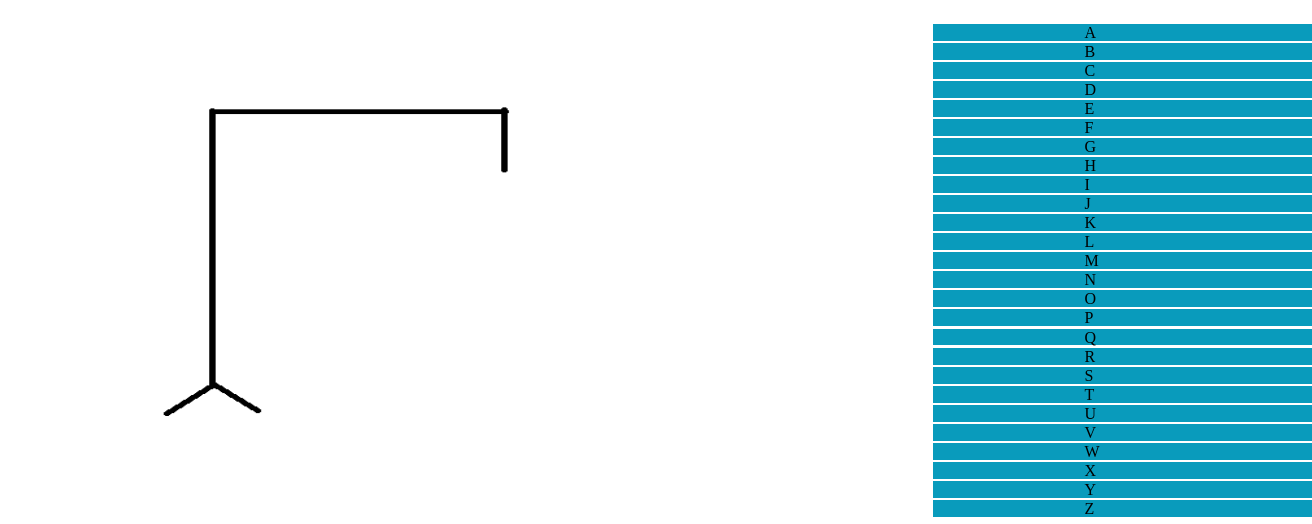
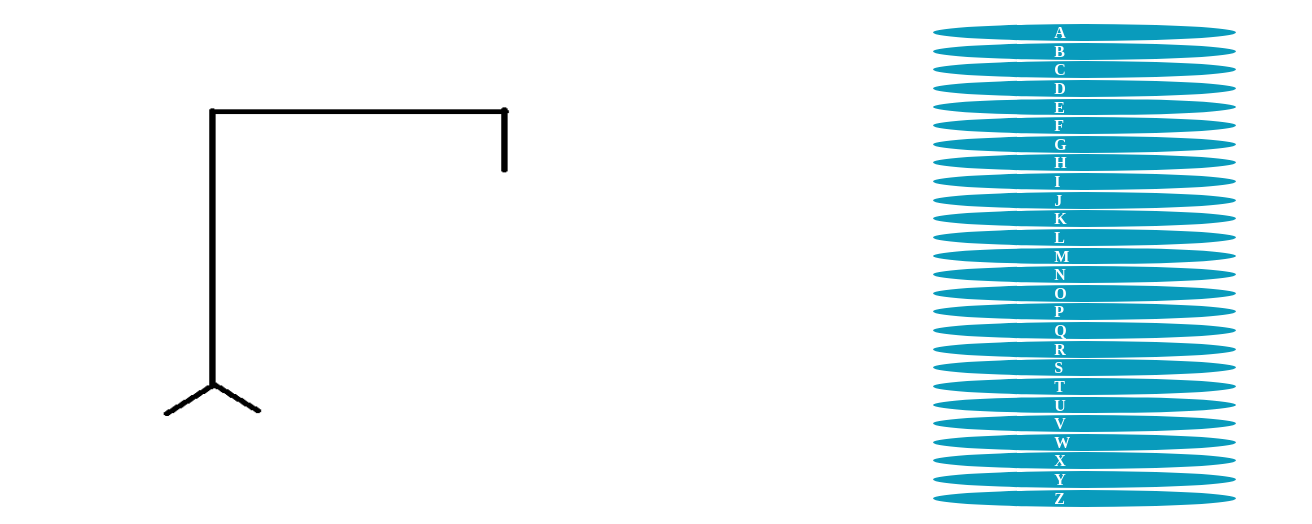
Before and after one commit to DjMikeLin/Hangman, a plain HTML site: page index.html in a window 1280 px wide. Shown: the whole page, 1312 px wide, since content can reach past the window. Drawn offline with Linux system fonts and the light colour scheme.

Commit message:
Added li pseudoclass

```diff
--- a/StyleSheets/main.css
+++ b/StyleSheets/main.css
@@ -18,15 +18,23 @@ aside{
 ol{
     list-style: none;
     height: var(--main-height);
-    width: 100%;
+    width: 80%;
 }
 
 li{
     height: 3.3%;
     margin: 0 0 0.546% 0;
     background-color: #099bbc;
+    border-radius: 100%;
+    font-weight: bolder;
+    color: white;
     display: flex;
     justify-content: center;
+}
+
+li:hover{
+    background-color: greenyellow;
+    color: #480064;
 }
 
 li > div{
```
